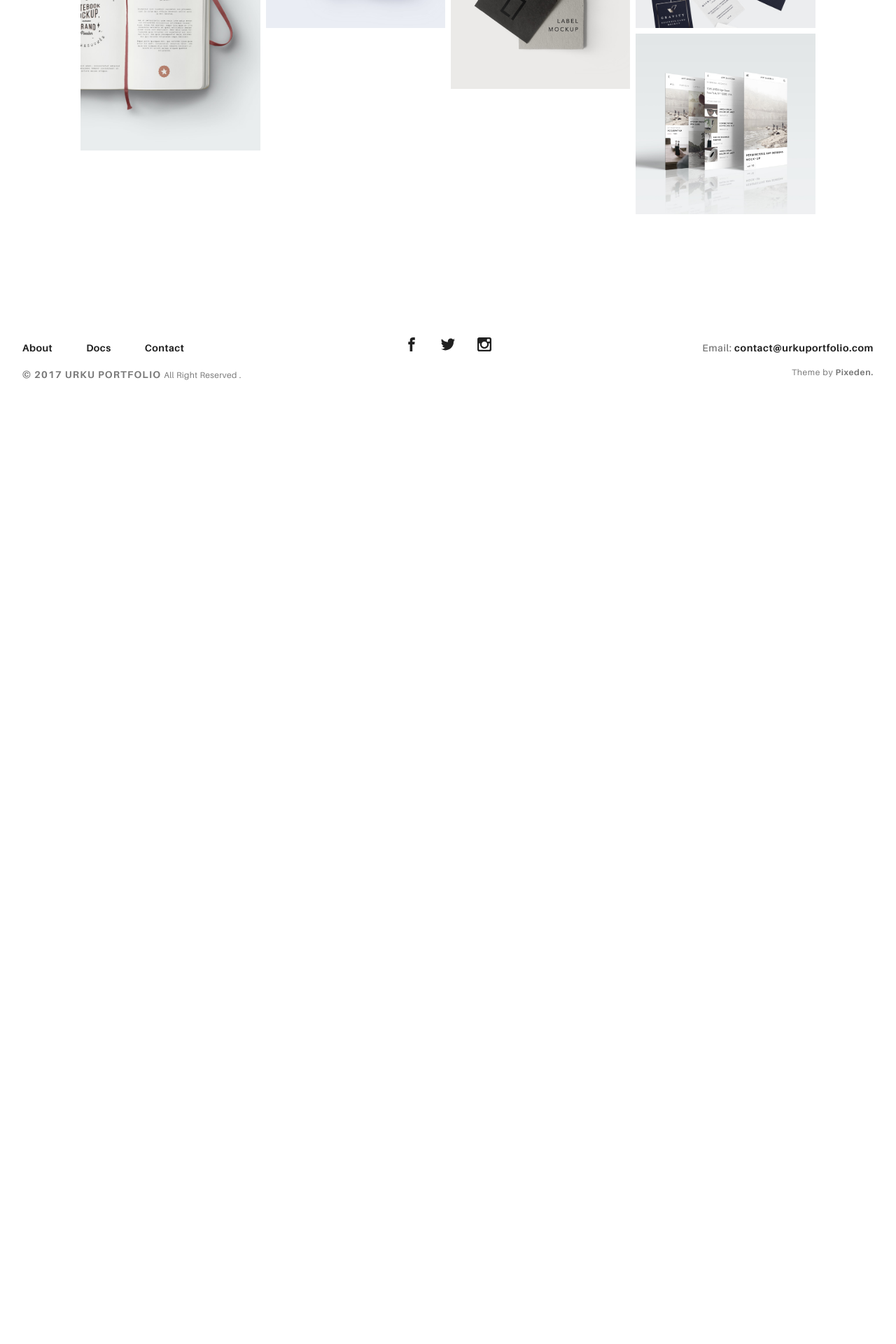
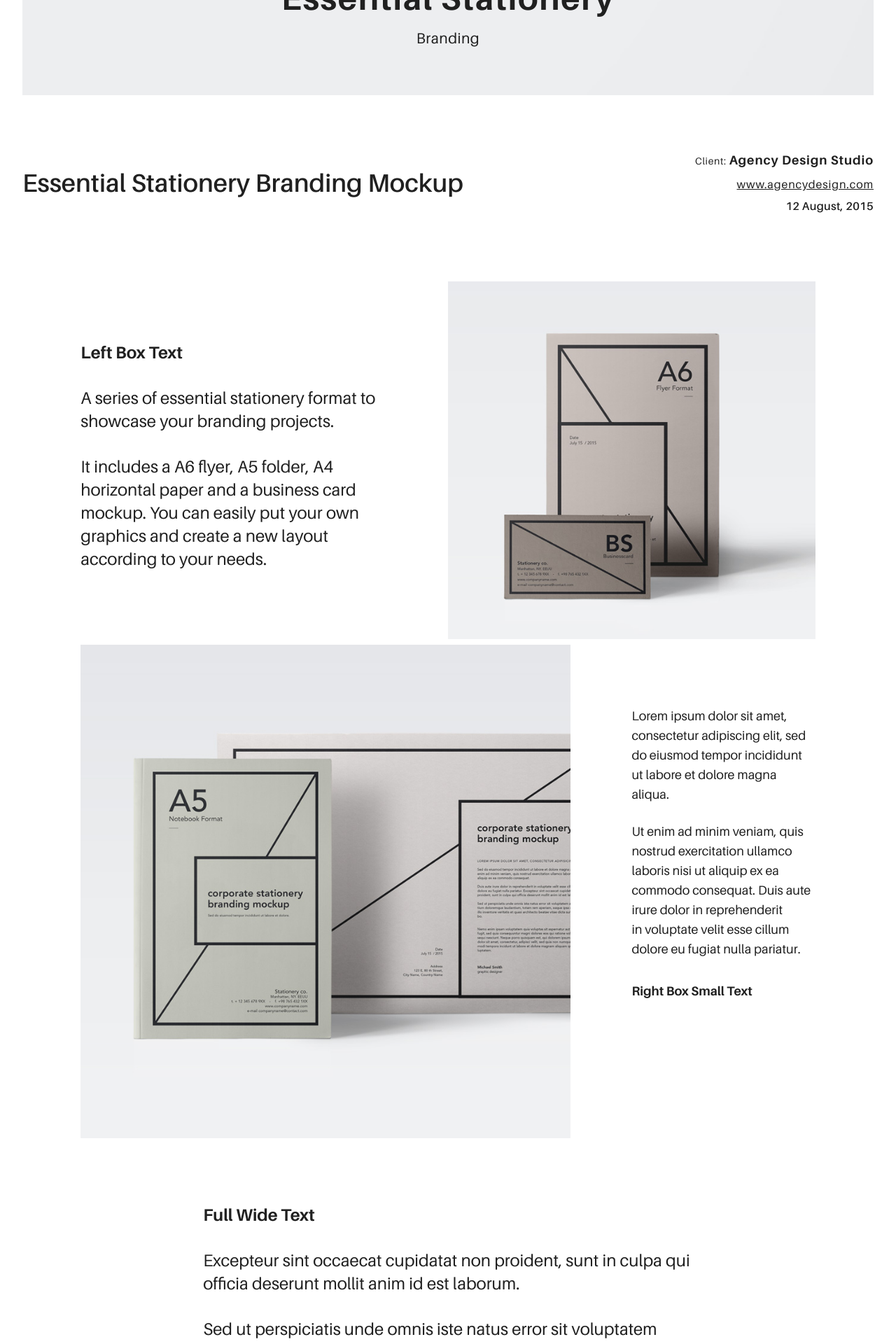
Before and after one commit to 13sergy/portafolio, an Angular app: page / in a window 1280 px wide. Shown: the part 800-2720 px from the top of the page at 70% size. Before the commit the page ends 1393 px from the top, so only its background shows below. Built offline with nearby package versions, Linux system fonts and the light colour scheme.

Commit message:
Se crea el componente Producto

```diff
--- a/src/app/app.component.html
+++ b/src/app/app.component.html
@@ -1,7 +1,9 @@
 <app-header></app-header>
 
 <section class="ae-container-fluid rk-main">
-  <app-portafolio></app-portafolio>
+  <!--<app-portafolio></app-portafolio>-->
+  <!--<app-about></app-about>-->
+  <app-producto></app-producto>
 </section>
 
 <app-footer></app-footer>
--- a/src/app/app.module.ts
+++ b/src/app/app.module.ts
@@ -7,6 +7,7 @@ import { HeaderComponent } from './components/header/header.component';
 import { FooterComponent } from './components/footer/footer.component';
 import { PortafolioComponent } from './components/portafolio/portafolio.component';
 import { AboutComponent } from './components/about/about.component';
+import { ProductoComponent } from './components/producto/producto.component';
 
 
 @NgModule({
@@ -15,7 +16,8 @@ import { AboutComponent } from './components/about/about.component';
     HeaderComponent,
     FooterComponent,
     PortafolioComponent,
-    AboutComponent
+    AboutComponent,
+    ProductoComponent
   ],
   imports: [
     BrowserModule
--- a/src/app/components/about/about.component.html
+++ b/src/app/components/about/about.component.html
@@ -1,44 +1,50 @@
-<div class="ae-container-fluid ae-container-fluid--inner rk-main">
 <div class="ae-grid au-xs-ta-center au-mb-4">
   <div class="ae-grid__item item-lg-4 ae-kappa au-mb-3"><img src="assets/img/team-1.jpg" alt="" class="au-mb-3">
     <h5 class="ae-u-bolder au-mt-2">Robert T. Williams</h5>
     <p class="ae-u-bolder au-mb-3">Graphic Designer</p>
-      <p class="au-lg-ta-left au-mb-3 au-pl-4 au-pr-4">Lorem ipsum dolor sit amet, consectetur adipiscing elit, sed do eiusmod tempor.</p><a href="#0" class="ae-u-bolder au-underline">@robertwilliams</a>
+    <p class="au-lg-ta-left au-mb-3 au-pl-4 au-pr-4">Lorem ipsum dolor sit amet, consectetur adipiscing elit, sed do eiusmod tempor.</p><a href="#0"
+                                                                                                                                           class="ae-u-bolder au-underline">@robertwilliams</a>
   </div>
   <div class="ae-grid__item item-lg-4 ae-kappa au-mb-3"><img src="assets/img/team-2.jpg" alt="" class="au-mb-3">
     <h5 class="ae-u-bolder au-mt-2">Angelina B. Widow</h5>
     <p class="ae-u-bolder au-mb-3">Founder / CEO</p>
-      <p class="au-lg-ta-left au-mb-3 au-pl-4 au-pr-4">Ullamco laboris nisi ut aliquip ex ea commodo consequat. Duis aute irure dolor in reprehenderit.</p><a href="#0" class="ae-u-bolder au-underline">@angelinawidow</a>
+    <p class="au-lg-ta-left au-mb-3 au-pl-4 au-pr-4">Ullamco laboris nisi ut aliquip ex ea commodo consequat. Duis aute irure dolor in reprehenderit.</p><a
+      href="#0" class="ae-u-bolder au-underline">@angelinawidow</a>
   </div>
   <div class="ae-grid__item item-lg-4 ae-kappa au-mb-3"><img src="assets/img/team-3.jpg" alt="" class="au-mb-3">
     <h5 class="ae-u-bolder au-mt-2">Patrick Anderson</h5>
     <p class="ae-u-bolder au-mb-3">Art Director</p>
-      <p class="au-lg-ta-left au-mb-3 au-pl-4 au-pr-4">Excepteur sint occaecat cupidatat non proident, sunt in culpa qui officia deserunt mollit anim id est laborum.</p><a href="#0" class="ae-u-bolder au-underline">@patrickanderson</a>
+    <p class="au-lg-ta-left au-mb-3 au-pl-4 au-pr-4">Excepteur sint occaecat cupidatat non proident, sunt in culpa qui officia deserunt mollit anim id est
+      laborum.</p><a href="#0" class="ae-u-bolder au-underline">@patrickanderson</a>
   </div>
 </div>
 <div class="ae-grid au-pt-2">
   <div class="ae-grid__item item-lg-8 item-lg--offset-2">
     <h4 class="ae-u-bolder">Title example</h4>
-      <p>Totam rem aperiam, eaque ipsa quae ab illo inventore veritatis et quasi architecto beatae vitae dicta sunt explicabo. Nemo enim ipsam voluptatem quia voluptas sit aspernatur.</p>
+    <p>Totam rem aperiam, eaque ipsa quae ab illo inventore veritatis et quasi architecto beatae vitae dicta sunt explicabo. Nemo enim ipsam voluptatem quia
+      voluptas sit aspernatur.</p>
   </div>
 </div>
 <div class="ae-grid ae-grid--alt au-xs-ptp-1">
   <div class="ae-grid__item--alt item-lg-4">
     <h6 class="ae-u-boldest">About Us</h6>
-      <p class="au-lh-3">Lorem ipsum dolor sit amet, consectetur adipiscing elit, sed do eiusmod tempor incididunt ut labore et dolore magna aliqua. Ut enim ad minim veniam, quis nostrud exercitation ullamco laboris nisi ut aliquip ex ea commodo consequat. </p>
+    <p class="au-lh-3">Lorem ipsum dolor sit amet, consectetur adipiscing elit, sed do eiusmod tempor incididunt ut labore et dolore magna aliqua. Ut enim ad
+      minim veniam, quis nostrud exercitation ullamco laboris nisi ut aliquip ex ea commodo consequat. </p>
   </div>
   <div class="ae-grid__item--alt item-lg-4">
     <h6 class="ae-u-boldest">Our Mission</h6>
-      <p class="au-lh-3">Duis aute irure dolor in reprehenderit in voluptate velit esse cillum dolore eu fugiat nulla pariatur. <br>Excepteur sint occaecat cupidatat non proident, sunt in culpa qui officia deserunt mollit anim id est laborum.</p>
+    <p class="au-lh-3">Duis aute irure dolor in reprehenderit in voluptate velit esse cillum dolore eu fugiat nulla pariatur. <br>Excepteur sint occaecat
+      cupidatat non proident, sunt in culpa qui officia deserunt mollit anim id est laborum.</p>
   </div>
   <div class="ae-grid__item--alt item-lg-4">
     <h6 class="ae-u-boldest">Our Clients</h6>
-      <p class="au-lh-3">Sed ut perspiciatis unde omnis iste natus error sit voluptatem accusantium doloremque laudantium, totam rem aperiam, eaque ipsa quae ab illo inventore veritatis et quasi architecto beatae vitae dicta sunt explicabo. </p>
+    <p class="au-lh-3">Sed ut perspiciatis unde omnis iste natus error sit voluptatem accusantium doloremque laudantium, totam rem aperiam, eaque ipsa quae ab
+      illo inventore veritatis et quasi architecto beatae vitae dicta sunt explicabo. </p>
     <p class="au-lh-3">Nemo enim ipsam voluptatem quia voluptas</p>
   </div>
 </div>
-  <p class="au-flex au-pt-4 group-buttons"><a href="portfolio.html" class="au-mt-4 arrow-button arrow-button--right arrow-button--out">View Our Portfolio<span class="arrow-cont">
+<p class="au-flex au-pt-4 group-buttons"><a href="portfolio.html" class="au-mt-4 arrow-button arrow-button--right arrow-button--out">View Our Portfolio<span
+  class="arrow-cont">
             <svg>
               <use xlink:href="assets/img/symbols.svg#arrow"></use>
             </svg></span></a></p>
-</div>
--- /dev/null
+++ b/src/app/components/producto/producto.component.html
@@ -0,0 +1,75 @@
+  <header class="rk-portfolio-cover  item-inside-1">
+    <div class="item-inside__meta">
+      <h1 class="ae-u-bolder rk-portfolio-title ">Essential Stationery</h1>
+      <p class="ae-theta rk-portfolio-category ">Branding</p>
+    </div>
+  </header>
+  <div class="ae-container-fluid">
+    <div class="ae-grid ae-grid--collapse rk-portfolio-info ">
+      <div class="ae-grid__item item-lg-8 item-sm--center au-xs-ta-center au-lg-ta-left">
+        <h2 class="rk-portfolio-inner-title ">Essential Stationery Branding Mockup</h2>
+      </div>
+      <div class="ae-grid__item item-lg-4 au-xs-ta-center au-lg-ta-right rk-portfolio-details">
+        <p class="rk-portfolio-inner-client "><span class="ae-lambda">Client: </span><span class="ae-u-bolder">Agency Design Studio</span></p>
+        <p class="au-underline rk-portfolio-inner-website "><a href="#0" class="ae-kappa">www.agencydesign.com</a></p>
+        <p class="ae-kappa ae-u-bold rk-portfolio-inner-date ">12 August, 2015</p>
+      </div>
+    </div>
+  </div>
+  <div class="ae-container-fluid ae-container-fluid--inner rk-portfolio--inner">
+    <div class="ae-grid ae-grid--collapse au-xs-ptp-1">
+      <div class="ae-grid__item item-lg-5 au-lg-ptp-1">
+        <h4 class="ae-u-bolder">Left Box Text</h4>
+        <p class="ae-eta">A series of essential stationery format to showcase your branding projects. </p>
+        <p class="ae-eta">It includes a A6 flyer, A5 folder, A4 horizontal paper and a business card mockup. You can easily put your own graphics and create a new layout according to your needs.</p>
+      </div>
+      <div class="ae-grid__item item-lg-6 item-lg--offset-1"><img src="assets/img/inner-1.jpg" alt="Urku Portfolio"></div>
+    </div>
+    <div class="ae-grid ae-grid--collapse">
+      <div class="ae-grid__item item-lg-8"><img src="assets/img/inner-2.jpg" alt="Urku Portfolio"></div>
+      <div class="ae-grid__item item-lg-3 item-lg--offset-1 au-lg-ptp-1">
+        <p>Lorem ipsum dolor sit amet, consectetur adipiscing elit, sed do eiusmod tempor incididunt ut labore et dolore magna aliqua. </p>
+        <p class="au-mb-3">Ut enim ad minim veniam, quis nostrud exercitation ullamco laboris nisi ut aliquip ex ea commodo consequat. Duis aute irure dolor in reprehenderit <br>in voluptate velit esse cillum dolore eu fugiat nulla pariatur. </p>
+        <p class="ae-u-bolder">Right Box Small Text</p>
+      </div>
+    </div>
+    <div class="ae-grid ae-grid--collapse au-xs-ptp-1 au-xs-pbp-1">
+      <div class="ae-grid__item item-lg-8 item-lg--offset-2">
+        <h4 class="ae-u-bolder">Full Wide Text</h4>
+        <p class="ae-eta">Excepteur sint occaecat cupidatat non proident, sunt in culpa qui officia deserunt mollit anim id est laborum.</p>
+        <p class="ae-eta">Sed ut perspiciatis unde omnis iste natus error sit voluptatem accusantium doloremque laudantium, totam rem aperiam, eaque ipsa quae ab illo inventore veritatis.</p>
+      </div>
+    </div>
+    <div class="ae-grid ae-grid--collapse">
+      <div class="ae-grid__item item-lg--auto"><img src="assets/img/project-1.jpg" alt="Urku Portfolio"></div>
+    </div>
+    <div class="ae-grid ae-grid--collapse">
+      <div class="ae-grid__item item-lg-6"><img src="assets/img/inner-3.jpg" alt="Urku Portfolio"></div>
+      <div class="ae-grid__item item-lg-5 item-lg--offset-1 au-lg-ptp-1">
+        <h4 class="ae-u-bolder">Right Box Text</h4>
+        <p class="ae-eta">Nemo enim ipsam voluptatem quia voluptas sit aspernatur aut odit aut fugit.</p>
+        <p class="ae-eta">It includes a A6 flyer, A5 folder, A4 horizontal paper and a business card mockup. You can easily put your own graphics and create a new layout according to your needs.</p>
+      </div>
+    </div>
+    <div class="ae-grid--alt test">
+      <div class="ae-grid__item--alt item-sm--auto item-sm--offset-1 item-lg--offset-0 item-sm--end item-sm--bottom">
+        <div class="ae-grid ae-grid--alt8 au-xs-ta-center au-sm-ta-left">
+          <div class="ae-grid__item--alt8 item-lg-6"><span class="ae-u-boldest">1.</span>
+            <p class="au-mt-1">Suspendisse ultricies tellus eget nisl molestie, quis sagittis mauris placerat.</p><span class="ae-u-boldest">2.</span>
+            <p class="au-mt-1">Pellentesque et nulla pulvinar, bibendum quam ac, cursus turpis.</p>
+          </div>
+          <div class="ae-grid__item--alt8 item-lg-6"><span class="ae-u-boldest">3.</span>
+            <p class="au-mt-1">Sed quam odio, blandit sit amet dapibus id, aliquet sollicitudin enim. </p><span class="ae-u-boldest">4.</span>
+            <p class="au-mt-1">Morbi hendrerit laoreet lectus a fringilla.</p>
+          </div>
+        </div>
+      </div>
+      <div class="ae-grid__item--alt item-sm--auto item-lg-3 item-lg--offset-1 item-lg--end"><img src="assets/img/inner-4.jpg" alt="Urku Portfolio"></div>
+    </div>
+  </div>
+  <div class="ae-container-fluid au-pt-4 au-pb-4">
+    <div class="group-buttons"><a href="#0" class="au-mt-2 arrow-button arrow-button--right">Next Project<span class="arrow-cont">
+              <svg>
+                <use xlink:href="assets/img/symbols.svg#arrow"></use>
+              </svg></span></a></div>
+  </div>
```
Also changed, not shown: src/app/components/producto/producto.component.ts (added, +12 -0 lines). Lines whose indentation alone changed are shown as unchanged.
